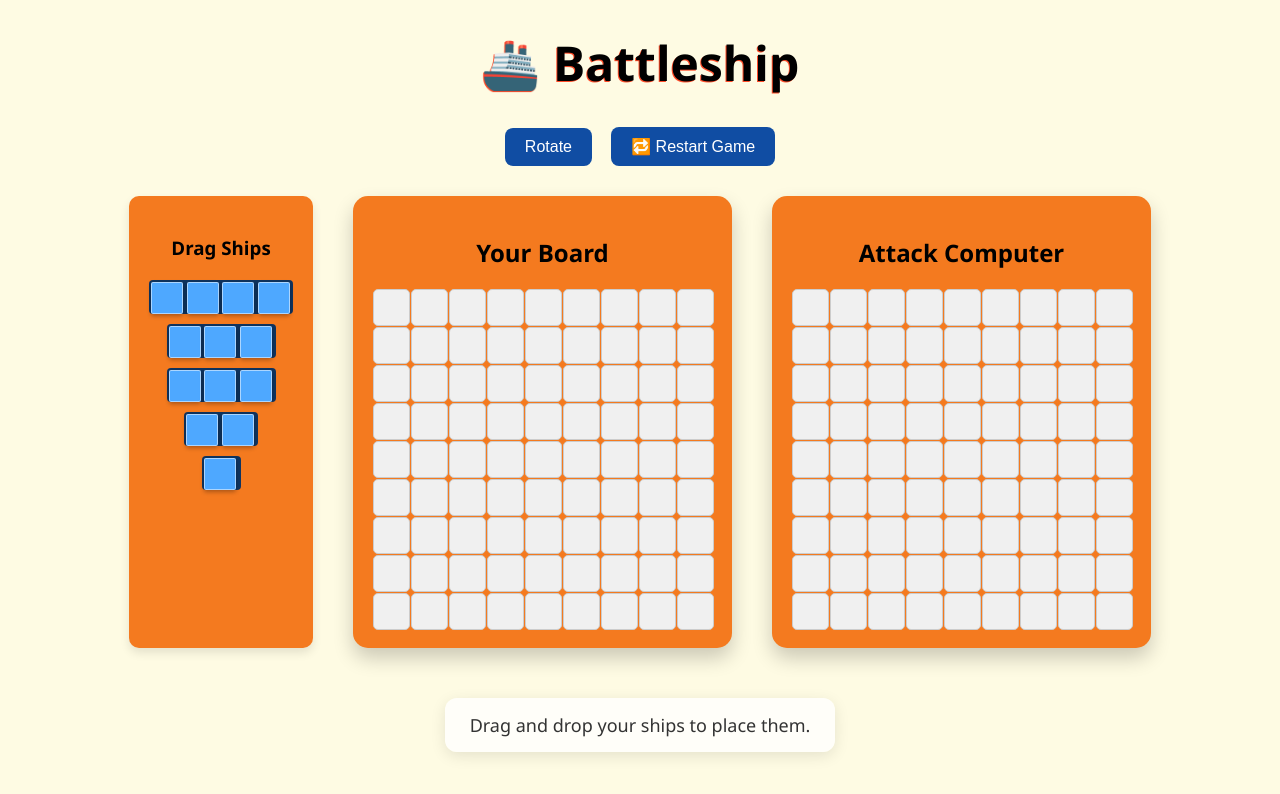
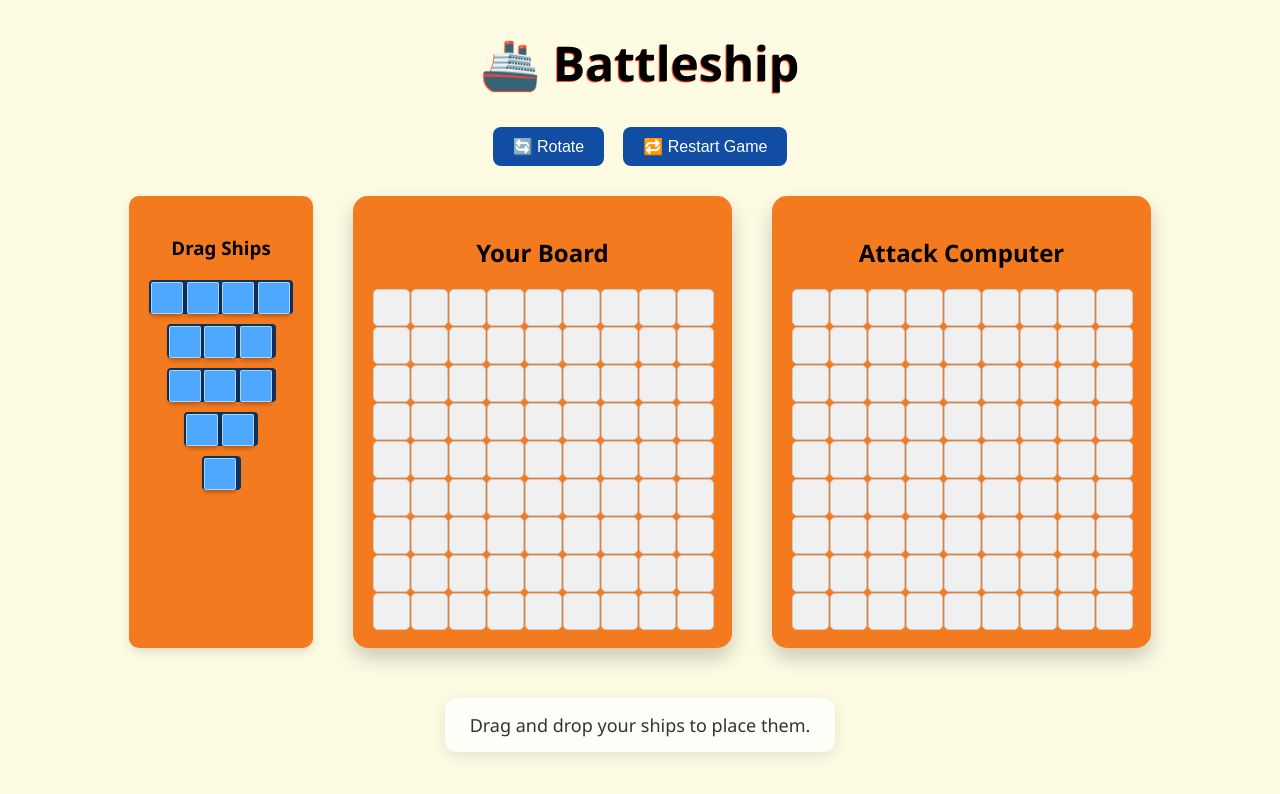
Before and after one commit to anadhyagupta/Battleship, a plain HTML site: page home.html in a window 1280 px wide. Drawn offline with Linux system fonts and the light colour scheme.

Commit message:
prev + new additions

```diff
--- a/home.html
+++ b/home.html
@@ -30,7 +30,7 @@
 
 
     <div class="controls">
-        <button id="rotate-btn">Rotate </button>
+        <button id="rotate-btn">🔄 Rotate </button>
         <button id="restart-btn">🔁 Restart Game</button>
     </div>
 
```
